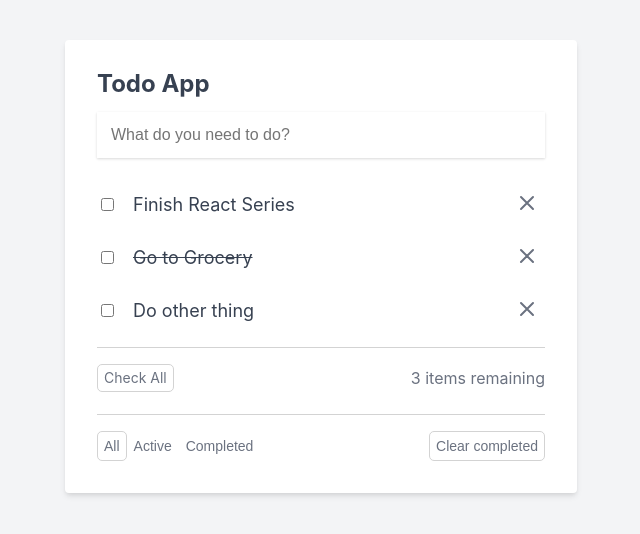
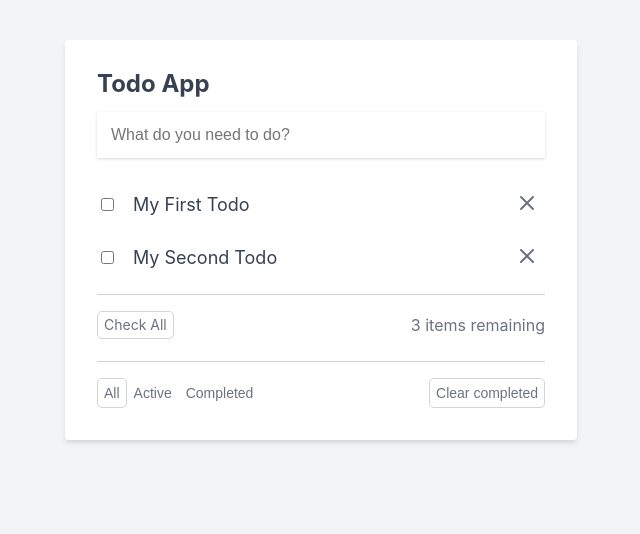
Before and after one commit to stevenchen99/todo_app, a React (Create React App) app: page / in a window 1280 px wide. Shown: the top 534 px of the page, without its empty margins (319-959 px from the left). Built offline with nearby package versions, Linux system fonts and the light colour scheme; data requests are answered from the project's data file; the HTML template or start-up script is replaced by a standard one.

Commit message:
Fetch All Todo Items

```diff
--- a/src/App.js
+++ b/src/App.js
@@ -1,20 +1,29 @@
-import "./reset.css";
-import "./App.css";
-import TodoForm from "./components/TodoForm.js";
-import TodoList from "./components/TodoList.js";
-import CheckAllAndRemaining from "./components/CheckAllAndRemaining.js";
-import TodoFilters from "./components/TodoFilters.js";
-import ClearCompletedBtn from "./components/ClearCompletedBtn.js";
+import './reset.css';
+import './App.css';
+import TodoForm from './components/TodoForm.js';
+import TodoList from './components/TodoList.js';
+import CheckAllAndRemaining from './components/CheckAllAndRemaining.js';
+import TodoFilters from './components/TodoFilters.js';
+import ClearCompletedBtn from './components/ClearCompletedBtn.js';
+import { useEffect, useState } from 'react';
 
 function App() {
+  let [todos, setTodos] = useState([]);
+
+  useEffect(() => {
+    fetch('http://localhost:3001/todos')
+      .then((res) => res.json())
+      .then((todos) => setTodos(todos));
+  }, []);
+
   return (
-    <div className="todo-app-container">
-      <div className="todo-app">
+    <div className='todo-app-container'>
+      <div className='todo-app'>
         <h2>Todo App</h2>
         <TodoForm />
-        <TodoList />
+        <TodoList todos={todos} />
         <CheckAllAndRemaining />
-        <div className="other-buttons-container">
+        <div className='other-buttons-container'>
           <TodoFilters />
           <ClearCompletedBtn />
         </div>
--- a/src/components/TodoList.js
+++ b/src/components/TodoList.js
@@ -1,74 +1,38 @@
-import React from "react";
+import React from 'react';
 
-function TodoList() {
+function TodoList({ todos }) {
   return (
-    <ul className="todo-list">
-      <li className="todo-item-container">
-        <div className="todo-item">
-          <input type="checkbox" />
-          <span className="todo-item-label">Finish React Series</span>
-          {/* <input type="text" className="todo-item-input" value="Finish React Series" /> */}
+    <ul className='todo-list'>
+      {todos.map((todo) => (
+        <li className='todo-item-container' key={todo.id}>
+          <div className='todo-item'>
+            <input type='checkbox' />
+            <span
+              className={`todo-item-label ${
+                todo.completed ? 'line-through' : ''
+              }`}
+            >
+              {todo.title}
+            </span>
+            {/* <input type="text" className="todo-item-input" value="Go to Grocery" /> */}
           </div>
-        <button className="x-button">
+          <button className='x-button'>
             <svg
-            className="x-button-icon"
-            fill="none"
-            viewBox="0 0 24 24"
-            stroke="currentColor"
+              className='x-button-icon'
+              fill='none'
+              viewBox='0 0 24 24'
+              stroke='currentColor'
             >
               <path
-              strokeLinecap="round"
-              strokeLinejoin="round"
+                strokeLinecap='round'
+                strokeLinejoin='round'
                 strokeWidth={2}
-              d="M6 18L18 6M6 6l12 12"
+                d='M6 18L18 6M6 6l12 12'
               />
             </svg>
           </button>
         </li>
-      <li className="todo-item-container">
-        <div className="todo-item">
-          <input type="checkbox" />
-          <span className="todo-item-label line-through">Go to Grocery</span>
-          {/* <input type="text" className="todo-item-input" value="Go to Grocery" /> */}
-        </div>
-        <button className="x-button">
-          <svg
-            className="x-button-icon"
-            fill="none"
-            viewBox="0 0 24 24"
-            stroke="currentColor"
-          >
-            <path
-              strokeLinecap="round"
-              strokeLinejoin="round"
-              strokeWidth={2}
-              d="M6 18L18 6M6 6l12 12"
-            />
-          </svg>
-        </button>
-      </li>
-      <li className="todo-item-container">
-        <div className="todo-item">
-          <input type="checkbox" />
-          <span className="todo-item-label">Do other thing</span>
-          {/* <input type="text" className="todo-item-input" value="Do other thing /> */}
-        </div>
-        <button className="x-button">
-          <svg
-            className="x-button-icon"
-            fill="none"
-            viewBox="0 0 24 24"
-            stroke="currentColor"
-          >
-            <path
-              strokeLinecap="round"
-              strokeLinejoin="round"
-              strokeWidth={2}
-              d="M6 18L18 6M6 6l12 12"
-            />
-          </svg>
-        </button>
-      </li>
+      ))}
     </ul>
   );
 }
```
Lines whose indentation alone changed are shown as unchanged.
